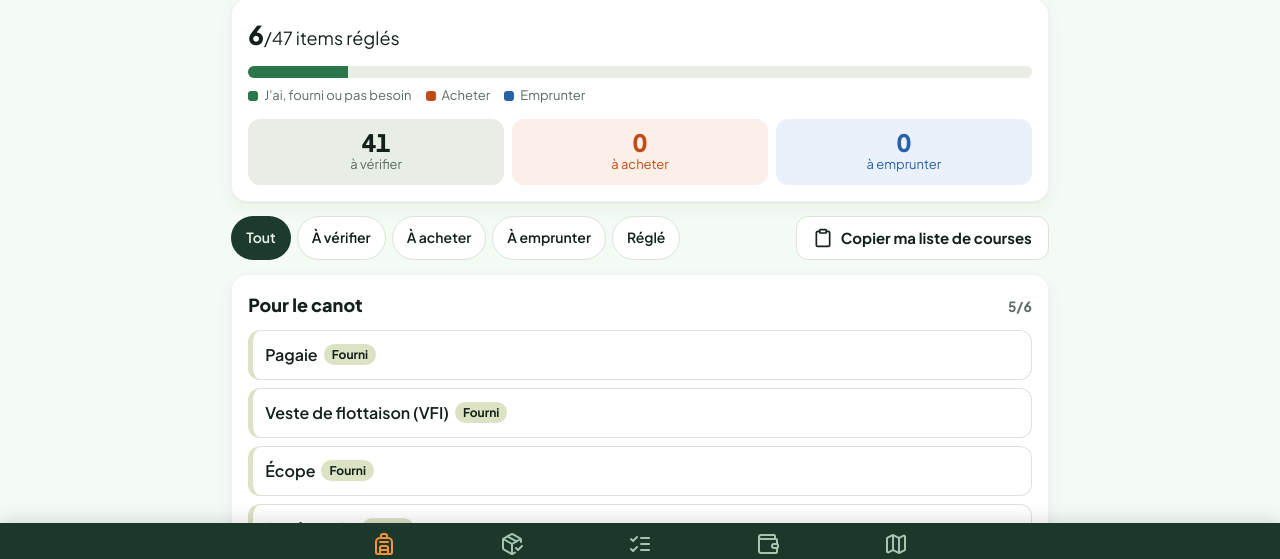
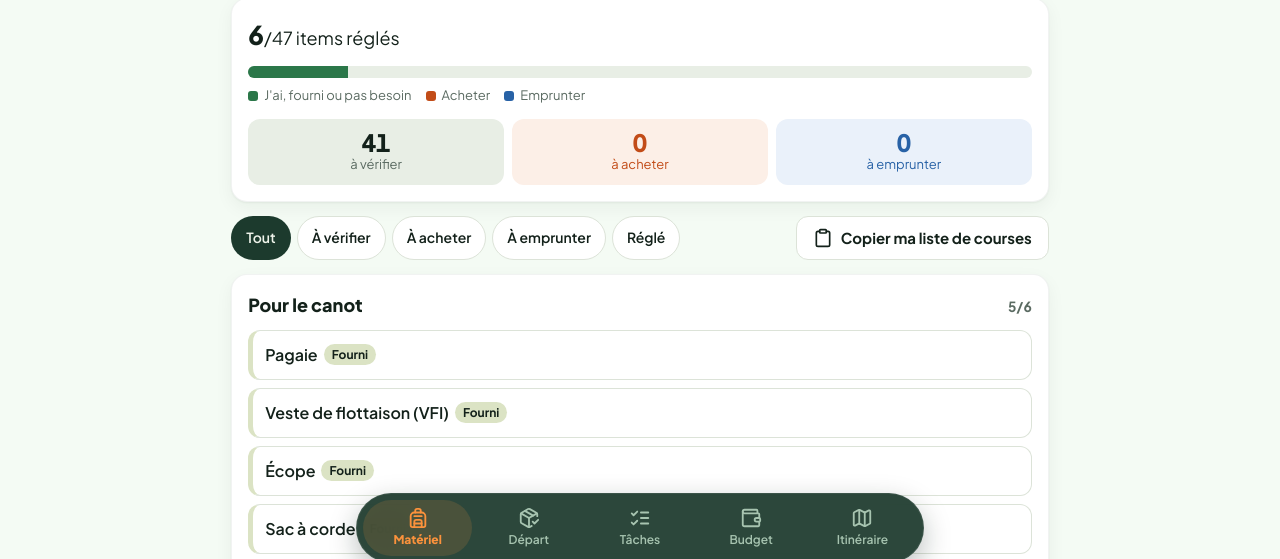
Before and after one commit to Womack82/yukon-2027, a plain HTML site: page index.html in a window 1280 px wide. Shown: the part 215-774 px from the top of the page. Drawn offline with nearby package versions, Linux system fonts and the light colour scheme.

Commit message:
Barre d'onglets flottante, isolée des bords (comme Wodo)
Co-Authored-By: Claude Opus 5.5 <noreply@anthropic.com>

```diff
--- a/index.html
+++ b/index.html
@@ -165,7 +165,7 @@ a { color: inherit; }
 main {
   display: block;
   padding-top: 20px;
-  padding-bottom: calc(110px + env(safe-area-inset-bottom));
+  padding-bottom: calc(110px + max(22px, env(safe-area-inset-bottom)));
 }
 main:focus { outline: none; }
 .card {
@@ -427,27 +427,42 @@ input[type="checkbox"] { width: 22px; height: 22px; margin: 0; accent-color: var
 /* =========================================================
    9. Barre d'onglets et toast
    ========================================================= */
+/* Barre flottante, isolée des bords (comme Wodo) */
+:root { --bas-barre: max(22px, env(safe-area-inset-bottom)); }
 .tabbar {
-  position: fixed; bottom: 0; left: 0; right: 0; z-index: 40;
-  background: #1b382b;
-  padding-bottom: env(safe-area-inset-bottom);
-  box-shadow: 0 -4px 16px rgba(0, 0, 0, .12);
+  position: fixed; z-index: 40;
+  left: calc(16px + env(safe-area-inset-left));
+  right: calc(16px + env(safe-area-inset-right));
+  bottom: var(--bas-barre);
+  max-width: 568px;
+  margin: 0 auto;
+  padding: 6px;
+  border-radius: 36px;
+  background: rgba(27, 56, 43, .92);
+  border: 1px solid rgba(255, 255, 255, .08);
+  box-shadow: 0 10px 28px rgba(10, 30, 20, .28);
+  -webkit-backdrop-filter: blur(18px);
+  backdrop-filter: blur(18px);
 }
-.tabbar-in { display: flex; justify-content: center; max-width: 640px; margin: 0 auto; }
+@media (prefers-reduced-transparency: reduce) {
+  .tabbar { background: #1b382b; -webkit-backdrop-filter: none; backdrop-filter: none; }
+}
+.tabbar-in { display: flex; justify-content: space-between; gap: 2px; }
 .tab {
   flex: 1 1 0; min-width: 0;
-  display: flex; flex-direction: column; align-items: center; justify-content: center; gap: 3px;
-  min-height: 62px; padding: 8px 2px;
+  display: flex; flex-direction: column; align-items: center; justify-content: center; gap: 2px;
+  min-height: 56px; padding: 6px 2px;
+  border-radius: 28px;
   color: #a7c4b0; text-decoration: none;
   font-size: 12px; font-weight: 600;
 }
-.tab .ico { width: 24px; height: 24px; }
-.tab[aria-current="page"] { color: #fb923c; font-weight: 800; }
-.tab:focus-visible { outline-offset: -3px; }
+.tab .ico { width: 22px; height: 22px; }
+.tab[aria-current="page"] { color: #fb923c; font-weight: 800; background: rgba(251, 146, 60, .14); }
+.tab:focus-visible { outline-offset: -3px; border-radius: 28px; }
 .toast {
   position: fixed; z-index: 50;
   left: 50%; transform: translateX(-50%);
-  bottom: calc(76px + env(safe-area-inset-bottom));
+  bottom: calc(var(--bas-barre) + 80px);
   width: min(520px, calc(100% - 24px));
   display: flex; align-items: center; gap: 12px;
   padding: 8px 8px 8px 16px; min-height: 52px;
--- a/service-worker.js
+++ b/service-worker.js
@@ -3,7 +3,7 @@
    - Stale-while-revalidate pour Google Fonts
    - Repli sur index.html hors-ligne pour les navigations */
 
-const CACHE = 'yukon2027-v1';
+const CACHE = 'yukon2027-v2';
 const FONT_CACHE = 'yukon2027-fonts-v1';
 const SHELL = [
   './',
```
